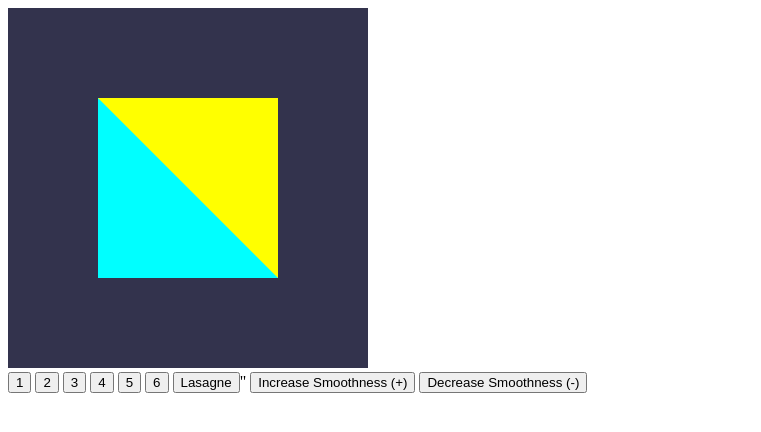
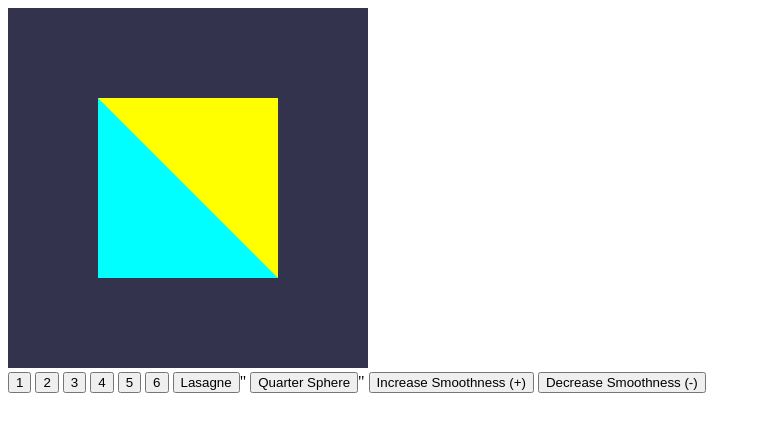
Before and after one commit to AriaKillebrewBruehl/CSCI385, a plain HTML site: page showcase/showcase.html in a window 1280 px wide. Shown: the whole page, without its empty margins (0-761 px from the left). Drawn offline with Linux system fonts and the light colour scheme.

Commit message:
Add quarter sphere buttons

```diff
--- a/showcase/showcase.html
+++ b/showcase/showcase.html
@@ -253,6 +253,7 @@ void main() {
     <button onClick="glButtonAsKey('5')">5</button>
     <button onClick="glButtonAsKey('6')">6</button>
     <button onClick="glButtonAsKey('l')">Lasagne</button>"
+    <button onClick="glButtonAsKey('q')">Quarter Sphere</button>"
     <button onClick="glButtonAsKey('+')">Increase Smoothness (+)</button>
     <button onClick="glButtonAsKey('-')">Decrease Smoothness (-)</button>
   </body>
--- a/showcase/showcase.js
+++ b/showcase/showcase.js
@@ -375,52 +375,52 @@ function makeTetra() {
 }
 
 function makeQuarterSphere() {
-//     /*
-//      * This describes the facets of a sphere
-//      * object.
-//      */
+    /*
+     * This describes the facets of a sphere
+     * object.
+     */
 
-//     let width = 1.0;
-//     numFacets = smoothness;
-//     const dAngle = 2.0 * Math.PI / numFacets;
+    let width = 1.0;
+    numFacets = smoothness;
+    const dAngle = 2.0 * Math.PI / numFacets;
 
-//     glBegin(GL_TRIANGLES, "quarterSphere", true);
+    glBegin(GL_TRIANGLES, "quarterSphere", true);
 
-//     for (let i = 0; i < numFacets / 2; i += 1) {
-//         for (let j = 0; j < numFacets; j += 1) {
-//             const aMid = dAngle * j;
-//             const xMid0 = Math.cos(aMid) * getY(i, numFacets);
-//             const yMid0 = Math.sin(aMid) * getY(i, numFacets);
-//             const xMid1 = Math.cos(aMid + dAngle) * getY(i, numFacets);
-//             const yMid1 = Math.sin(aMid + dAngle) * getY(i, numFacets);
-//             const xMid2 = Math.cos(aMid) * getY(i + 1, numFacets);
-//             const yMid2 = Math.sin(aMid) * getY(i + 1, numFacets);
-//             const xMid3 = Math.cos(aMid + dAngle) * getY(i + 1, numFacets);
-//             const yMid3 = Math.sin(aMid + dAngle) * getY(i + 1, numFacets);
+    for (let i = 0; i < numFacets / 2; i += 1) {
+        for (let j = 0; j < numFacets; j += 1) {
+            const aMid = dAngle * j;
+            const xMid0 = Math.cos(aMid) * getY(i, numFacets);
+            const yMid0 = Math.sin(aMid) * getY(i, numFacets);
+            const xMid1 = Math.cos(aMid + dAngle) * getY(i, numFacets);
+            const yMid1 = Math.sin(aMid + dAngle) * getY(i, numFacets);
+            const xMid2 = Math.cos(aMid) * getY(i + 1, numFacets);
+            const yMid2 = Math.sin(aMid) * getY(i + 1, numFacets);
+            const xMid3 = Math.cos(aMid + dAngle) * getY(i + 1, numFacets);
+            const yMid3 = Math.sin(aMid + dAngle) * getY(i + 1, numFacets);
 
-//         // red
-//         glColor3f(1.0, 0.00, 0.00);
-//             glVertex3f(xMid0, yMid0 ,  width / numFacets + (1/numFacets) * 2*i);
-//             glVertex3f(xMid0, yMid0 , -width / numFacets + (1/numFacets) * 2*i);
-//             glVertex3f(xMid1, yMid1 , -width / numFacets + (1/numFacets) * 2*i);
-//         // blue
-//         glColor3f(0.00, 0.00, 1.00);
-//             glVertex3f(xMid0, yMid0 ,  width / numFacets + (1/numFacets) * 2*i);
-//             glVertex3f(xMid1, yMid1 , -width / numFacets + (1/numFacets) * 2*i);
-//             glVertex3f(xMid1, yMid1 ,  width / numFacets + (1/numFacets) * 2*i);
-//         // green diag
-//         glColor3f(0.00, 1.00, 0.00);
-//             glVertex3f(xMid0, yMid0 ,  width / numFacets + (1/numFacets) * 2*i);
-//             glVertex3f(xMid1, yMid1 , width / numFacets + (1/numFacets) * 2*i);
-//             glVertex3f(xMid2, yMid2, - width / numFacets + (1/numFacets) * 2*(i+1));
-//         // black diag
-//         glColor3f(0.00, 0.00, 0.00);
-//             glVertex3f(xMid2, yMid2 , -width / numFacets + (1/numFacets) * 2*(i+1));
-//             glVertex3f(xMid3, yMid3 , -width / numFacets + (1/numFacets) * 2*(i+1));
-//             glVertex3f(xMid1, yMid1 ,  width / numFacets + (1/numFacets) * 2*i);
-//         }
-//     }
-//     glEnd();
+        // red
+        glColor3f(1.0, 0.00, 0.00);
+            glVertex3f(xMid0, yMid0 ,  width / numFacets + (1/numFacets) * 2*i);
+            glVertex3f(xMid0, yMid0 , -width / numFacets + (1/numFacets) * 2*i);
+            glVertex3f(xMid1, yMid1 , -width / numFacets + (1/numFacets) * 2*i);
+        // blue
+        glColor3f(0.00, 0.00, 1.00);
+            glVertex3f(xMid0, yMid0 ,  width / numFacets + (1/numFacets) * 2*i);
+            glVertex3f(xMid1, yMid1 , -width / numFacets + (1/numFacets) * 2*i);
+            glVertex3f(xMid1, yMid1 ,  width / numFacets + (1/numFacets) * 2*i);
+        // green diag
+        glColor3f(0.00, 1.00, 0.00);
+            glVertex3f(xMid0, yMid0 ,  width / numFacets + (1/numFacets) * 2*i);
+            glVertex3f(xMid1, yMid1 , width / numFacets + (1/numFacets) * 2*i);
+            glVertex3f(xMid2, yMid2, - width / numFacets + (1/numFacets) * 2*(i+1));
+        // black diag
+        glColor3f(0.00, 0.00, 0.00);
+            glVertex3f(xMid2, yMid2 , -width / numFacets + (1/numFacets) * 2*(i+1));
+            glVertex3f(xMid3, yMid3 , -width / numFacets + (1/numFacets) * 2*(i+1));
+            glVertex3f(xMid1, yMid1 ,  width / numFacets + (1/numFacets) * 2*i);
+        }
+    }
+    glEnd();
 }
 function makeLasagne() {
 
@@ -454,6 +454,9 @@ function drawObject() {
     }
     if (showWhich == 7) {
         makeLasagne();
+    }
+    if (showWhich == 8) {
+        glBeginEnd("quarterSphere");
     }
 
 }
@@ -516,8 +519,11 @@ function handleKey(key, x, y) {
     if (key == '6') {
         showWhich = 6;
     }
-    if (key == 'L') {
+    if (key == 'l') {
         showWhich = 7;
+    }
+    if (key == 'q') {
+        showWhich = 8;
     }
     if (key == '+') {
         smoothness += 2;
```
